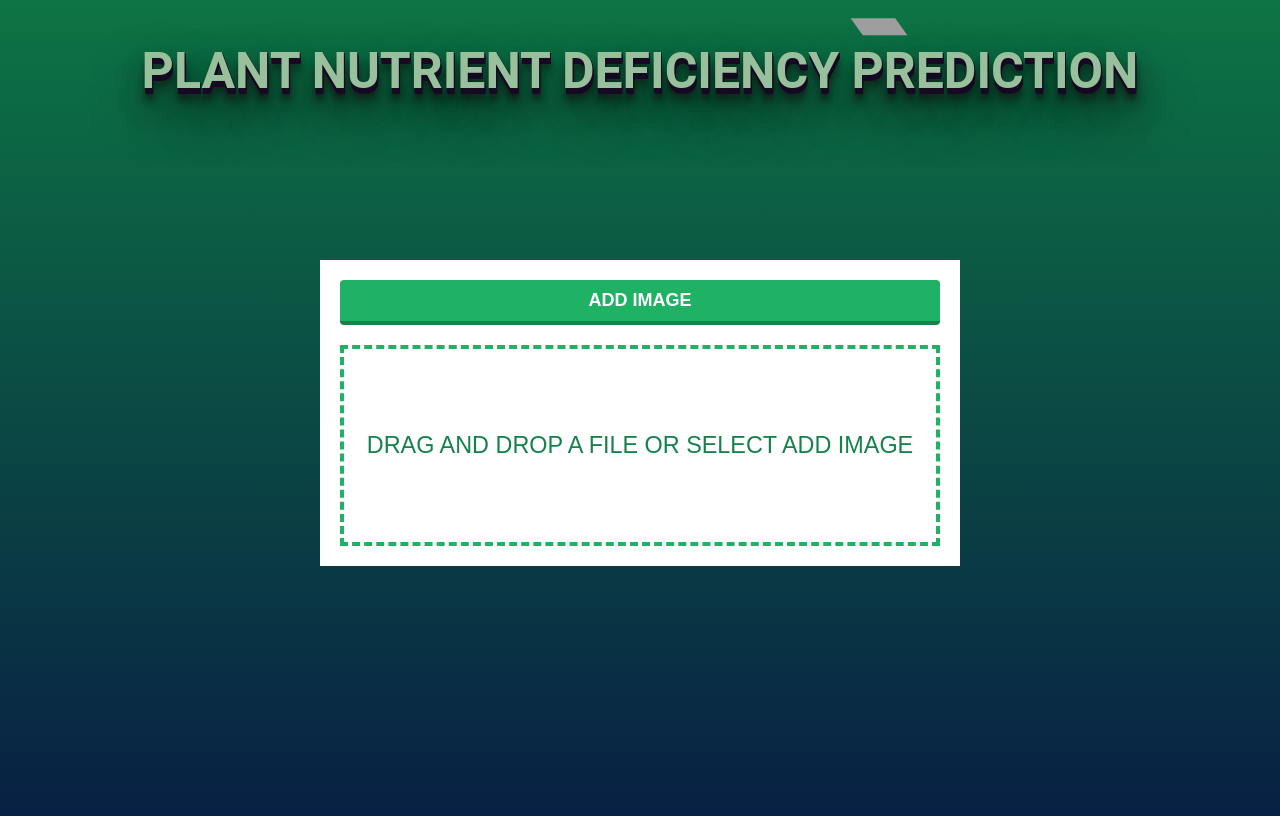
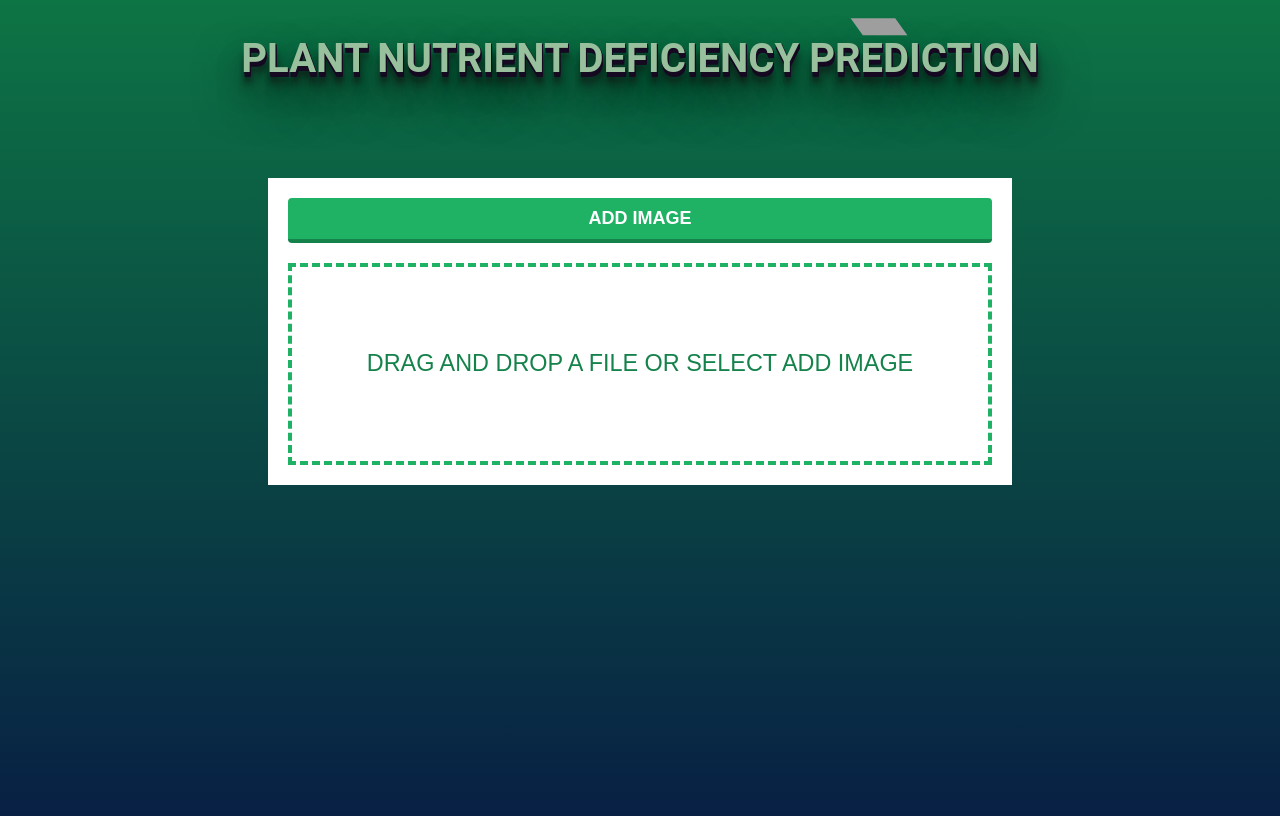
Before and after one commit to jiminnpark/Plant-nutrient-deficiency-prediction-DL, a Flask app: page / in a window 1280 px wide. Run offline with Flask 3, Linux system fonts and the light colour scheme; some libraries are stand-ins or nearby versions; grey boxes are pictures that could not be loaded.

Commit message:
Update index.html

```diff
--- a/templates/index.html
+++ b/templates/index.html
@@ -15,10 +15,10 @@
 
 .file-upload {
   background-color: #ffffff;
-  width: 600px;
+  width: 55vw;
   margin: 0 auto;
   padding: 20px;
-  margin-top:20vh;
+  margin-top:12vh;
   z-index:9999;
   font-size:20px;
 }
@@ -99,11 +99,13 @@
   max-height: 200px;
   max-width: 200px;
   margin: auto;
-  padding: 20px;
+  margin-top:8px;
+  margin-bottom:4px;
+  /* padding: 10px; */
 }
 
 .remove-image {
-  width: 200px;
+  width: 18vh;
   margin: 0;
   color: #fff;
   background: #cd4535;
@@ -161,7 +163,7 @@ button {
 @import url('https://fonts.googleapis.com/css2?family=Roboto&display=swap');
 
 .heading{
-  font-size: 50px;
+  font-size: 5vh;
   font-weight: 600;
   font-family: 'Roboto', sans-serif;
   color: #99c09c;
@@ -171,7 +173,6 @@ button {
                1px 3px 0px #160a22,
                1px 4px 0px #160a22,
                1px 5px 0px #160a22,
-               1px 6px 0px #160a22,
                1px 10px 5px rgba(16, 16, 16, 0.5),
                1px 15px 10px rgba(16, 16, 16, 0.4),
                1px 20px 30px rgba(16, 16, 16, 0.3),
```
